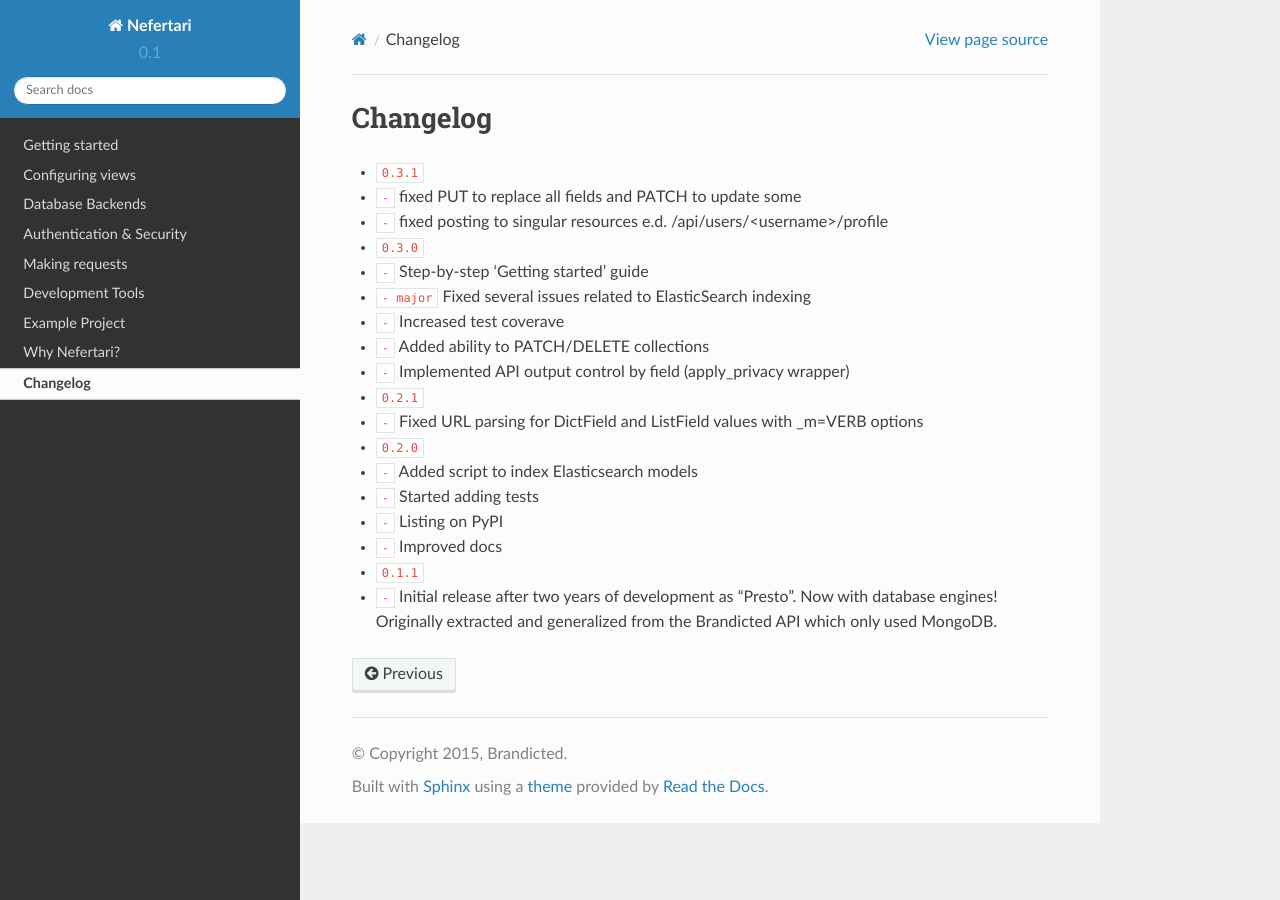
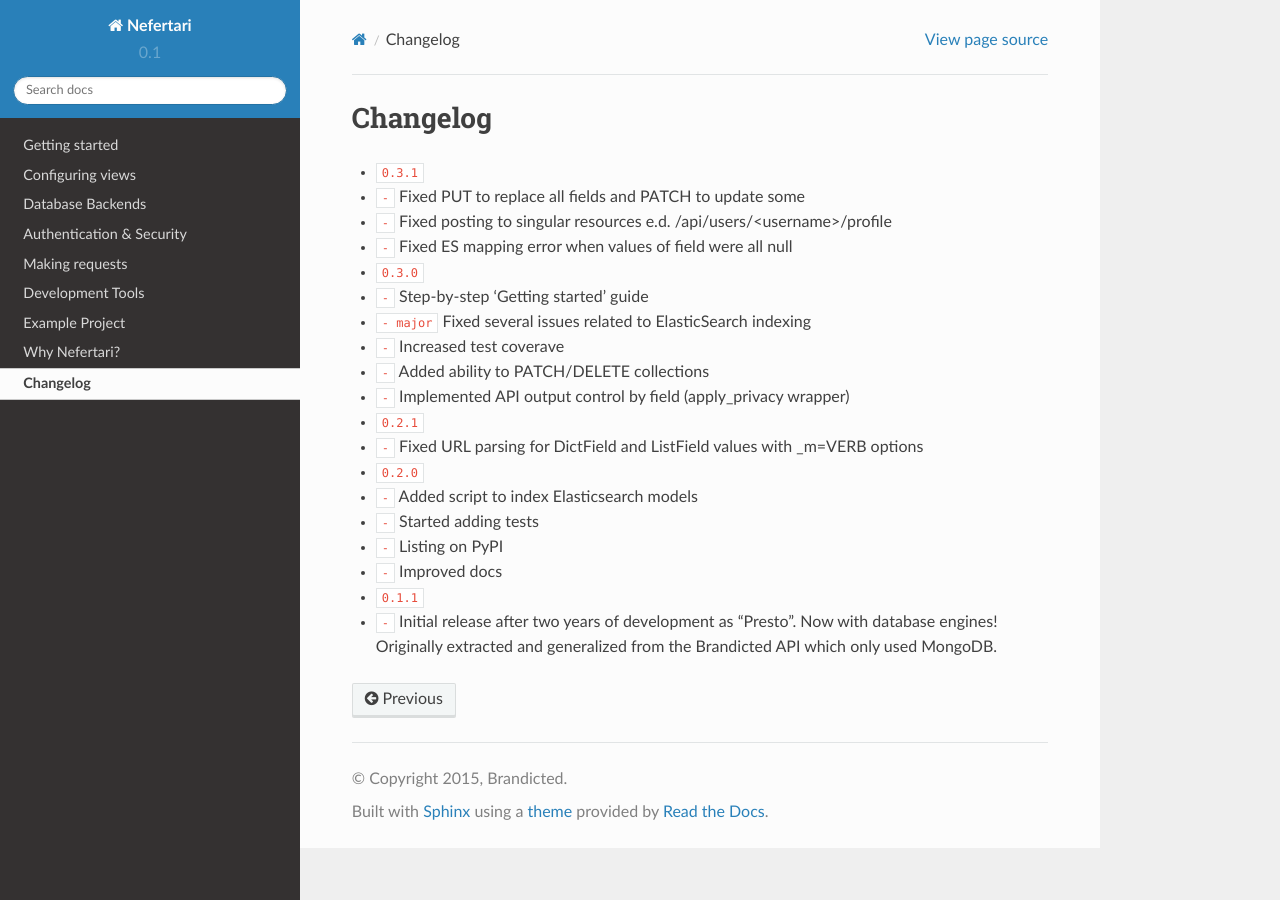
Before and after one commit to ramses-tech/nefertari, a Sphinx documentation site: the page built from docs/source/changelog.rst, in a window 1280 px wide. Built offline with Sphinx 7.4.7 and the Read the Docs theme 2.0.0, drawn with Linux system fonts in a browser that asks for light colours; cross-references to code outside the pages are shown as plain code.

Commit message:
added missing fixes to 0.3.1 changelog

```diff
--- a/docs/source/changelog.rst
+++ b/docs/source/changelog.rst
@@ -2,8 +2,9 @@ Changelog
 =========
 
 * :release:`0.3.1 <2015-05-27>`
-* :bug:`-` fixed PUT to replace all fields and PATCH to update some
-* :bug:`-` fixed posting to singular resources e.d. /api/users/<username>/profile
+* :bug:`-` Fixed PUT to replace all fields and PATCH to update some
+* :bug:`-` Fixed posting to singular resources e.d. /api/users/<username>/profile
+* :bug:`-` Fixed ES mapping error when values of field were all null
 
 * :release:`0.3.0 <2015-05-18>`
 * :support:`-` Step-by-step 'Getting started' guide
```
